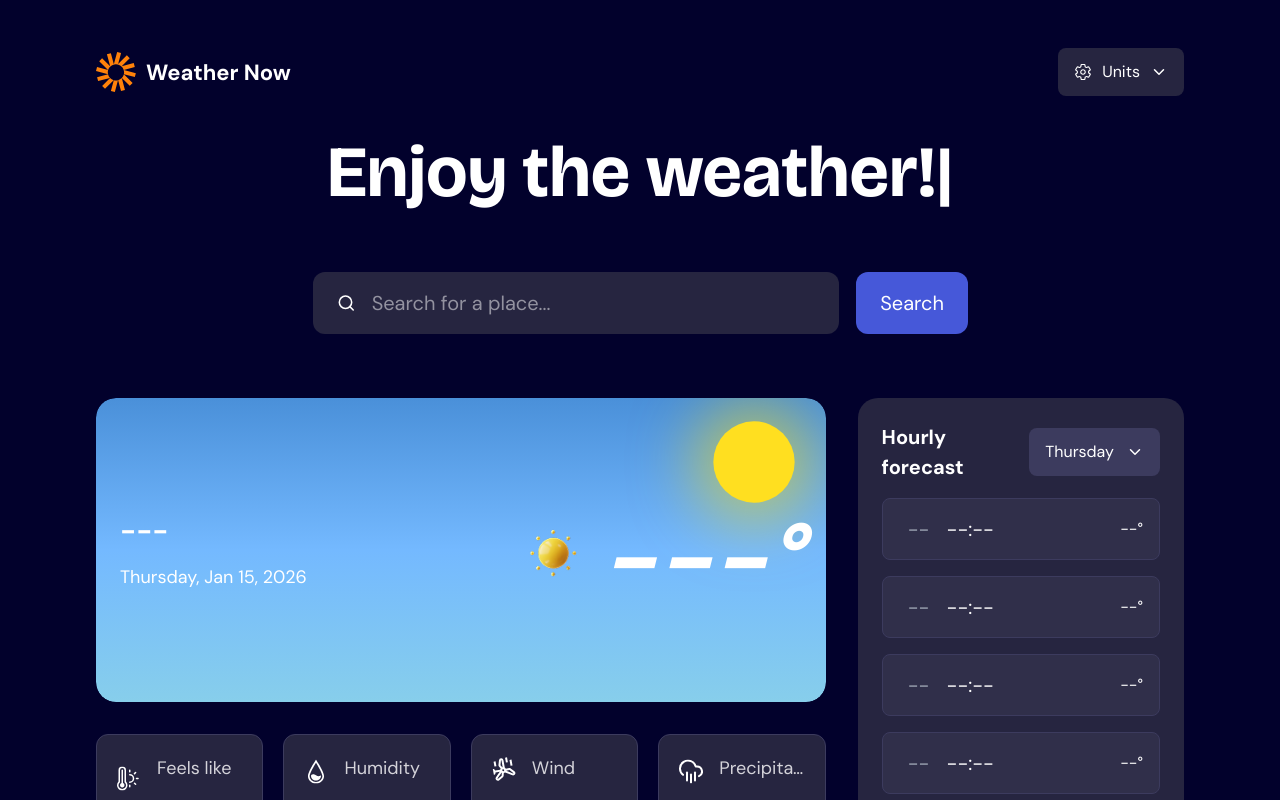
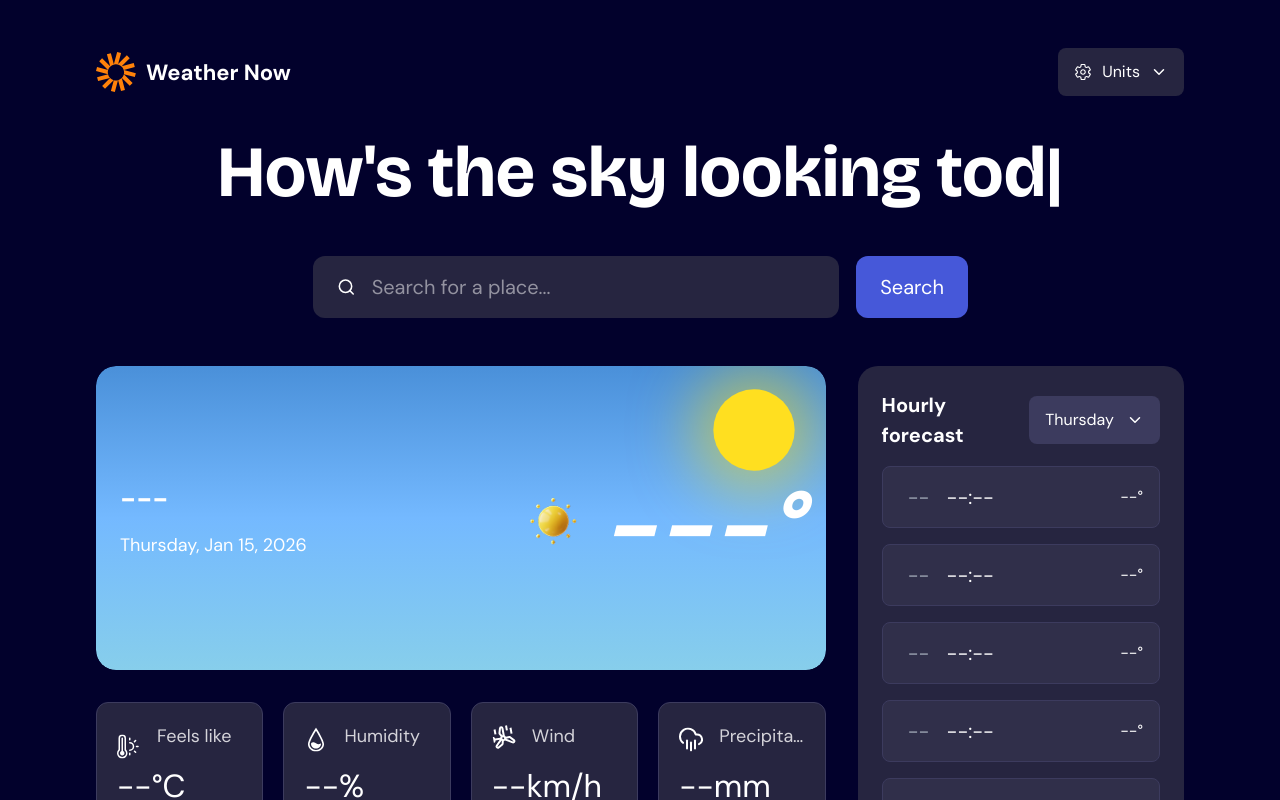
Before and after one commit to Gentlecoder1/WeatherApp, a React (Vite) app: page / in a window 1280 px wide. Shown: the top 800 px of the page. Built offline with nearby package versions, Linux system fonts and the light colour scheme.

Commit message:
style: adjust spacing in Body component and refine animation speeds for improved user experience

```diff
--- a/src/components/Body.tsx
+++ b/src/components/Body.tsx
@@ -64,10 +64,10 @@ const Body = ({ selectedUnits }: BodyProps) => {
     }));
 
   return (
-    <div className="w-full mx-auto my-10 flex flex-col items-center space-y-16">
+    <div className="w-full mx-auto my-10 flex flex-col items-center space-y-12">
         <FadeInUp
             delay={0.1}
-            className="max-w-82.5 sm:max-w-120.5 md:max-w-full text-center"
+            className="max-w-75 sm:max-w-120.5 md:max-w-full text-center"
         >
             <ReactTyped
                 className='text-center grotesque text-[45px] sm:text-[52px] lg:text-7xl font-bold text-white '
@@ -75,8 +75,8 @@ const Body = ({ selectedUnits }: BodyProps) => {
                     "How's the sky looking today?",
                     "Enjoy the weather!",
                 ]}
-                typeSpeed={40}
-                backSpeed={50}
+                typeSpeed={120}
+                backSpeed={100}
                 loop
             />
         </FadeInUp>
```
